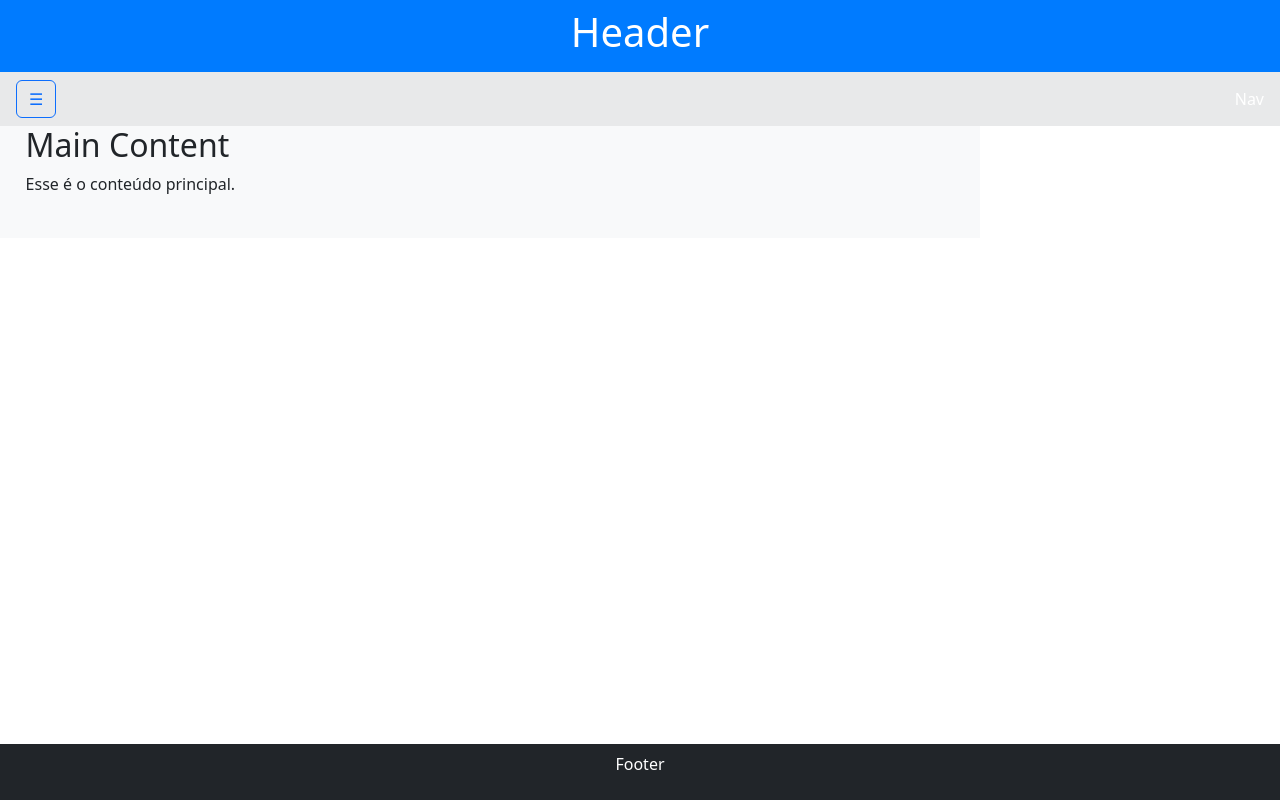
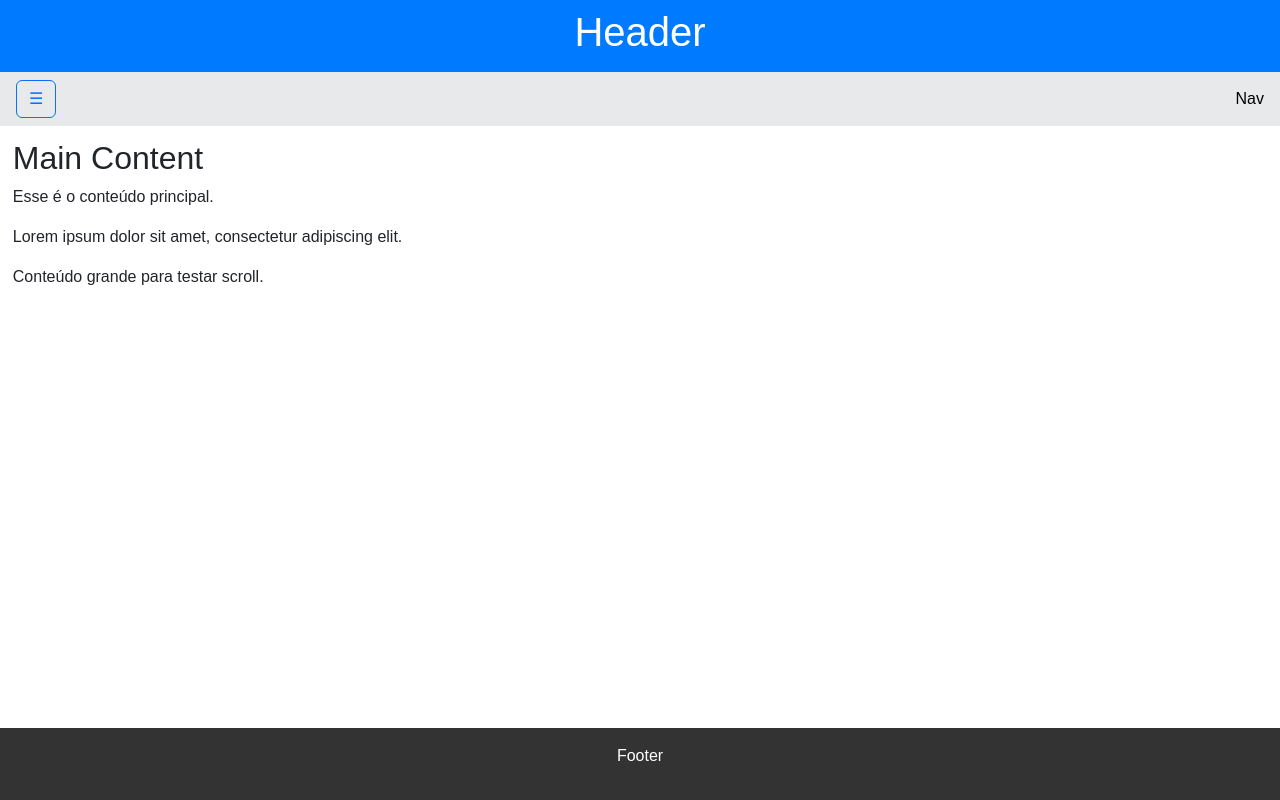
Before and after one commit to alexandroFanck/modelos-front-end, a plain HTML site: page modelo1/index.html in a window 1280 px wide. Drawn offline with nearby package versions, Linux system fonts and the light colour scheme.

Commit message:
Modelo 1 atualização

```diff
--- /dev/null
+++ b/modelo1/css/index.css
@@ -0,0 +1,88 @@
+body {
+  margin: 0;
+  font-family: sans-serif;
+}
+html, body {
+  height: 100%;
+  overflow: hidden;
+}
+
+header {
+  position: fixed;
+  top: 0;
+  left: 0;
+  width: 100%;
+  background-color: #007bff;
+  color: white;
+  z-index: 1000;
+}
+
+nav {
+  background-color: #e8e9ea;
+  padding: 0.5rem;
+  display: flex;
+  align-items: center;
+  color: black;
+}
+
+/* Agora usamos a altura real do header com JS */
+.content-area {
+  position: relative;
+  display: grid;
+  grid-template-columns: 1fr;
+  margin-bottom: 60px; /* espaço para o footer */
+  overflow-y: auto;
+  height: calc(100vh - 60px); /* atualizamos com JS */
+  margin-top: var(--header-height);
+}
+
+footer {
+  position: fixed;
+  bottom: 0;
+  left: 0;
+  width: 100%;
+  z-index: 1000;
+  background-color: #333;
+  color: white;
+  text-align: center;
+  padding: 1rem;
+}
+
+/*
+.content-area {
+  position: relative;
+  display: grid;
+  grid-template-columns: 1fr;
+  margin-top: calc(56px + 48px);
+  margin-bottom: 60px;
+}
+ */
+main {
+  padding: 1vw;
+  padding-bottom: 60px;
+  overflow-y: auto;
+  height: 100%;
+}
+
+/* ASIDE SOBRE MAIN */
+#aside-content {
+  position: absolute;
+  top: 0;
+  right: 0;
+  background-color: #6c757d;
+  color: white;
+  width: 300px;
+  padding: 3vw;
+  height: 100%;
+  transform: translateX(100%);
+  transition: transform 0.3s ease, opacity 0.3s ease;
+  z-index: 998;
+  opacity: 0;
+  pointer-events: none;
+}
+
+#aside-content.visible {
+  transform: translateX(0);
+  opacity: 1;
+  pointer-events: auto;
+}
--- a/modelo1/index.html
+++ b/modelo1/index.html
@@ -1,68 +1,11 @@
 <!DOCTYPE html>
 <html lang="en">
 <head>
-  <meta charset="UTF-8">
-  <meta name="viewport" content="width=device-width, initial-scale=1.0">
+  <meta charset="UTF-8" />
+  <meta name="viewport" content="width=device-width, initial-scale=1.0" />
   <title>Layout com Bootstrap</title>
-  <link href="https://cdn.jsdelivr.net/npm/bootstrap@5.3.2/dist/css/bootstrap.min.css" rel="stylesheet">
-  <style>
-    body {
-      margin: 0;
-      padding: 0;
-    }
-
-    header {
-      position: fixed;
-      top: 0;
-      left: 0;
-      width: 100%;
-      z-index: 1030;
-      background-color: #007bff; /* Azul do header */
-      color: white;
-    }
-
-    nav {
-      background-color: #e8e9ea;
-      padding: 0.5rem;
-    }
-
-    #aside-content {
-      position: fixed;
-      top: 100px; /* Altura do header + nav */
-      right: 0;
-      width: 300px;
-      height: calc(100% - 150px); /* Subtraindo header, nav e footer */
-      background-color: #6c757d;
-      color: white;
-      padding: 2vw;
-      transform: translateX(100%);
-      transition: transform 0.3s ease-in-out;
-    }
-
-    #aside-content.visible {
-      transform: translateX(0);
-    }
-
-    footer {
-      position: fixed;
-      bottom: 0;
-      left: 0;
-      width: 100%;
-      z-index: 1010;
-    }
-
-    main {
-      margin-top: 100px; /* Altura do header + nav */
-      margin-bottom: 50px; /* Altura do footer */
-      margin-right: 300px; /* Largura do aside quando visível */
-      padding: 2vw;
-      transition: margin-right 0.3s ease-in-out;
-    }
-
-    main.expanded {
-      margin-right: 0;
-    }
-  </style>
+<link href="https://cdn.jsdelivr.net/npm/bootstrap@5.3.2/dist/css/bootstrap.min.css" rel="stylesheet" />
+<link href="css/index.css" rel="stylesheet" />
 </head>
 <body>
   <header>
@@ -70,35 +13,28 @@
     <h1>Header</h1>
   </div>
   <nav class="navbar navbar-light px-3">
-      <button id="toggle-aside" class="btn btn-outline-primary">
-        ☰
-      </button>
+    <button id="toggle-aside" class="btn btn-outline-primary">☰</button>
     <span class="ms-auto">Nav</span>
   </nav>
 </header>
 
-  <main id="main-content" class="bg-light">
+  <div class="content-area">
+    <main id="main-content">
       <h2>Main Content</h2>
       <p>Esse é o conteúdo principal.</p>
+      <p>Lorem ipsum dolor sit amet, consectetur adipiscing elit.</p>
+      <p style="height: 1500px;">Conteúdo grande para testar scroll.</p>
     </main>
 
     <aside id="aside-content">
       <h2>Aside</h2>
       <p>Esse é o conteúdo adicional.</p>
     </aside>
+  </div>
 
-  <footer class="bg-dark text-white text-center py-2">
+  <footer>
     <p>Footer</p>
   </footer>
-
-  <script>
-    document.getElementById("toggle-aside").addEventListener("click", function () {
-      const aside = document.getElementById("aside-content");
-      const main = document.getElementById("main-content");
-
-      aside.classList.toggle("visible");
-      main.classList.toggle("expanded");
-    });
-  </script>
+<script src="js/index.js"></script>
 </body>
 </html>
--- /dev/null
+++ b/modelo1/js/index.js
@@ -0,0 +1,17 @@
+const header = document.querySelector('header');
+const contentArea = document.querySelector('.content-area');
+
+// Definir altura do header como CSS custom property
+function updateHeaderHeight() {
+  const height = header.offsetHeight + 'px';
+  contentArea.style.marginTop = height;
+}
+window.addEventListener('load', updateHeaderHeight);
+window.addEventListener('resize', updateHeaderHeight);
+
+// Toggle do aside
+document.getElementById('toggle-aside').addEventListener('click', () => {
+  document.getElementById('aside-content').classList.toggle('visible');
+});
+
+const teste = indexedDB.open("Produtos", 1);
```
Lines whose indentation alone changed are shown as unchanged.
